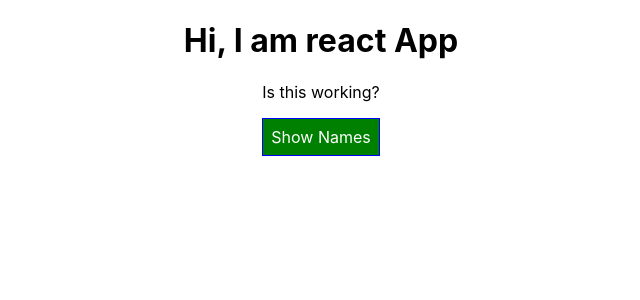
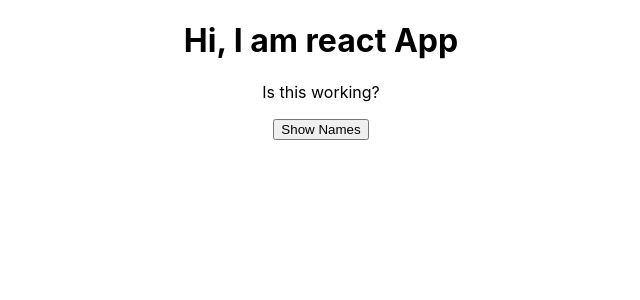
Before and after one commit to ainaperez/react-the-complete-course, a React (Create React App) app in the folder oreilley-react-the-complete-course/: page / in a window 1280 px wide. Shown: the top 300 px of the page, without its empty margins (319-959 px from the left). Built offline with nearby package versions, Linux system fonts and the light colour scheme.

Commit message:
Css modules

```diff
--- a/oreilley-react-the-complete-course/src/App.css
+++ b/oreilley-react-the-complete-course/src/App.css
@@ -9,3 +9,20 @@
 .bold{
   font-weight: bold;
 }
+
+.button{
+  background-color: green; /*${props => props.alt ? 'red': 'green'};*/
+  color: white;
+  font: inherit;
+  border: 1px solid blue;
+  padding: 8px;
+  cursor: pointer;
+}
+
+.button:hover {
+    background-color: lightgreen;/*${props => props.alt ? 'salmon': 'lightgreen'}*/;
+    color: black;
+  }
+
+  /*<Styledbutton alt={this.state.showPersons} onClick={this.togglePersonsHandler}>
+  Show Names</Styledbutton>*/
--- a/oreilley-react-the-complete-course/src/App.js
+++ b/oreilley-react-the-complete-course/src/App.js
@@ -1,22 +1,9 @@
 import React, { Component } from 'react';
 import './App.css';
-import styled from 'styled-components';
+
 import Person from './Person/Person';
 
-const Styledbutton = styled.button`
-  background-color: green;
-  color: white;
-  font: inherit;
-  border: 1px solid blue;
-  padding: 8px;
-  cursor: pointer;
 
-  &:hover {
-    background-color: lightgreen;
-    color: black;
-  }
-`
-;
 
 
 class App extends Component{
@@ -124,8 +111,9 @@ return (
     <div className="App">
       <h1>Hi, I am react App</h1>
       <p className={classes.join(' ')}>Is this working?</p>
-      <Styledbutton  onClick={this.togglePersonsHandler}>
-        Show Names</Styledbutton>
+
+      <button onClick={this.togglePersonsHandler}>
+        Show Names</button>
 
         {persons}
 
```
